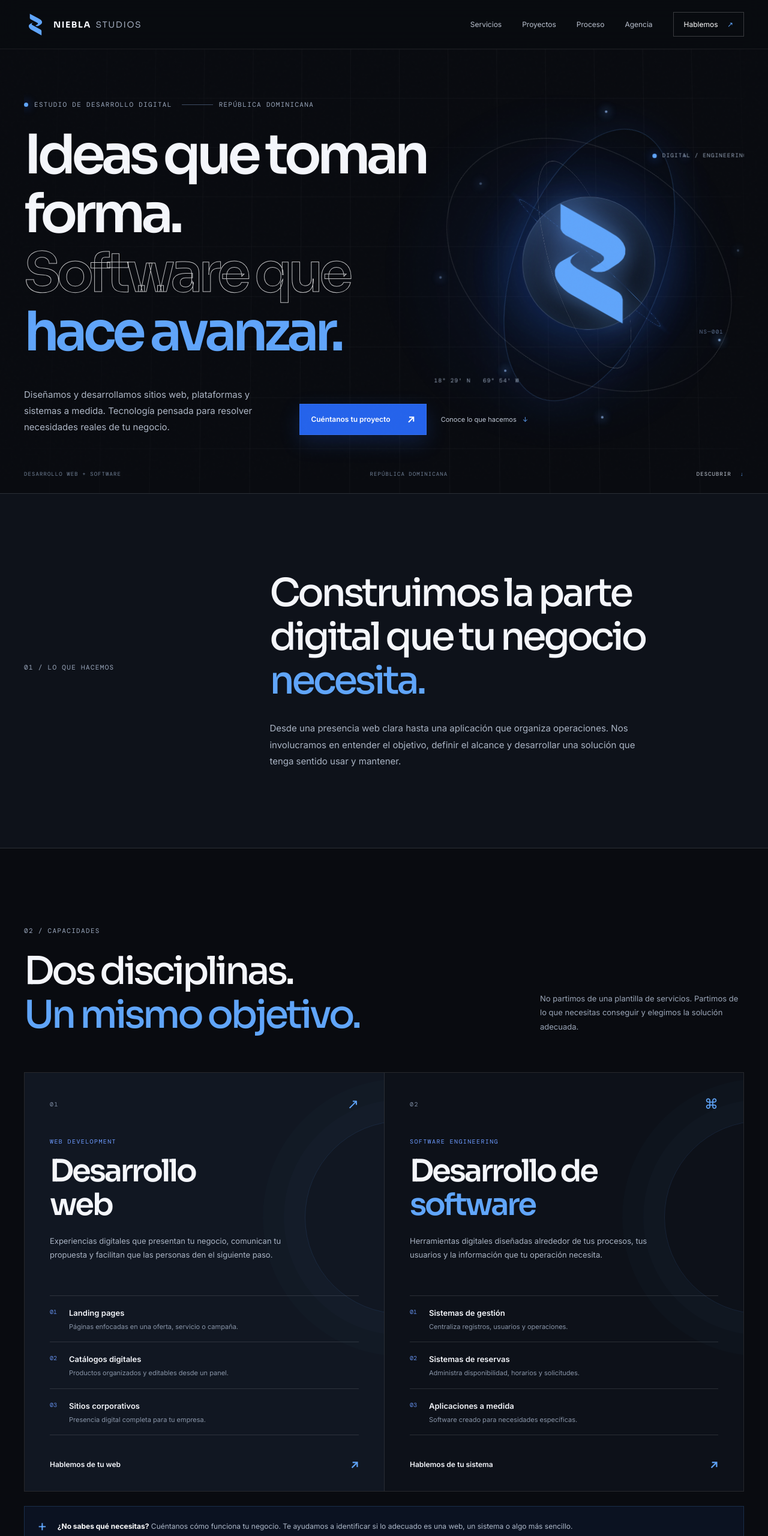
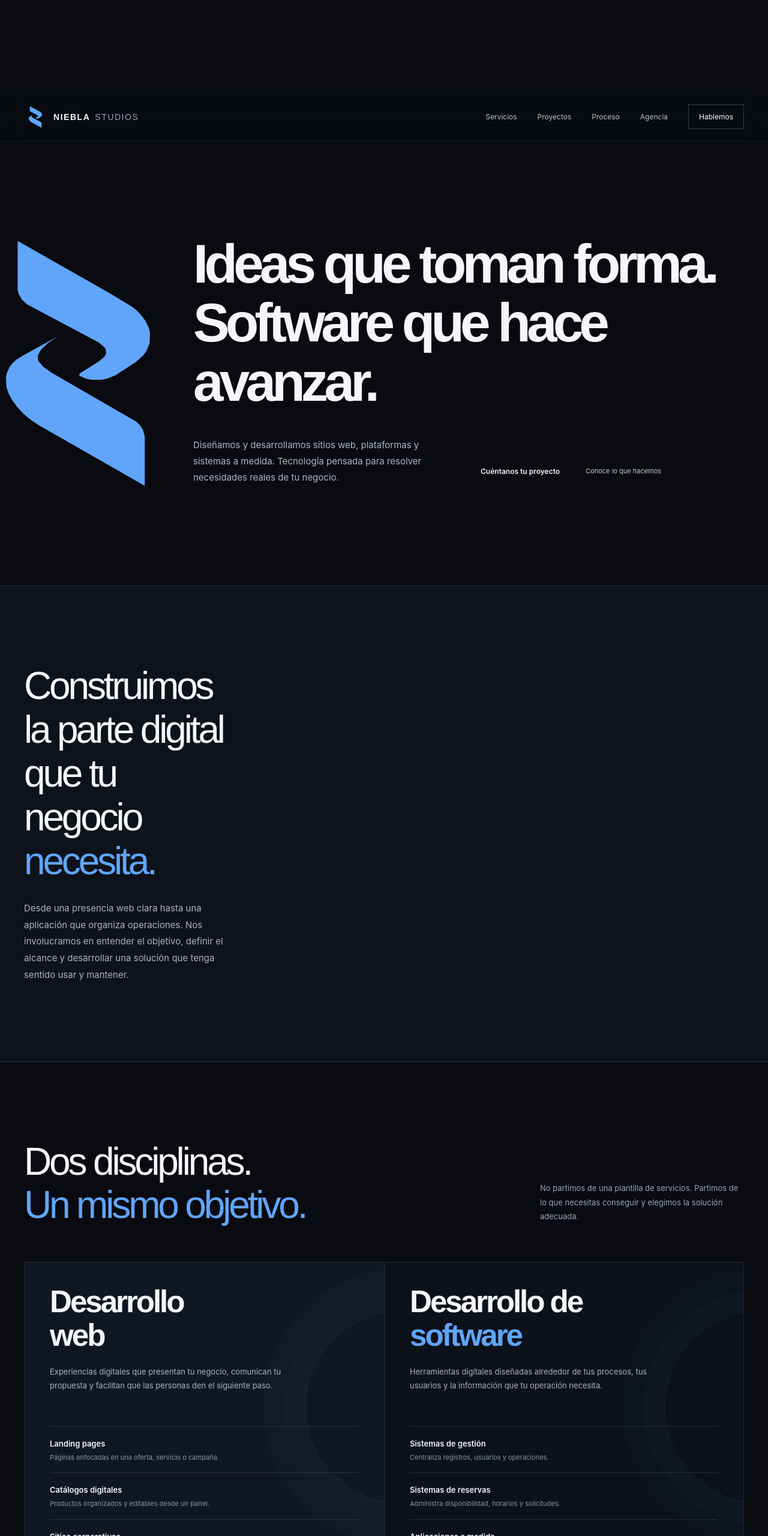
Before and after one commit to Spam90/Niebla-Studios-Web, a website: page index.html in a window 1280 px wide. Shown: the top 2560 px of the page at 60% size. Drawn offline with nearby package versions, Linux system fonts and the light colour scheme.

Commit message:
Update font links and restructure HTML sections

```diff
--- a/index.html
+++ b/index.html
@@ -17,108 +17,99 @@
   <meta name="twitter:card" content="summary_large_image">
   <link rel="preconnect" href="https://fonts.googleapis.com">
   <link rel="preconnect" href="https://fonts.gstatic.com" crossorigin>
-  <link href="https://fonts.googleapis.com/css2?family=DM+Mono:wght@400;500&family=Inter:wght@400;500;600;700&family=Sora:wght@400;500;600;700;800&display=swap" rel="stylesheet">
+  <link href="https://fonts.googleapis.com/css2?family=Bricolage+Grotesque:opsz,wdth,wght@12..96,75..100,200..800&display=swap" rel="stylesheet">
   <link rel="stylesheet" href="./redesign.css">
   <script type="application/ld+json">
   {"@context":"https://schema.org","@type":"ProfessionalService","name":"Niebla Studios","url":"https://nieblastudio.devs.surf/","logo":"https://nieblastudio.devs.surf/assets/simbolo.svg","email":"nieblastudiosrd@gmail.com","areaServed":{"@type":"Country","name":"República Dominicana"},"serviceType":["Desarrollo web","Desarrollo de software"]}
   </script>
 </head>
 <body>
+<canvas id="fog" aria-hidden="true"></canvas>
+<div class="progress" aria-hidden="true"></div>
 <a class="skip" href="#contenido">Saltar al contenido</a>
-<div class="noise" aria-hidden="true"></div>
 <header class="header" id="top">
   <div class="wrap nav">
     <a class="brand" href="#inicio" aria-label="Niebla Studios, inicio"><img src="assets/simbolo.svg" alt="" width="38" height="38"><span>NIEBLA <span class="brand-light">STUDIOS</span></span></a>
     <button class="menu-btn" id="menuBtn" aria-label="Abrir menú" aria-expanded="false" aria-controls="navLinks"><i></i><i></i></button>
     <nav class="nav-links" id="navLinks" aria-label="Navegación principal">
       <a href="#servicios">Servicios</a><a href="#proyectos">Proyectos</a><a href="#proceso">Proceso</a><a href="#agencia">Agencia</a>
-      <a class="nav-cta" href="#contacto">Hablemos <span>↗</span></a>
+      <a class="nav-cta" href="#contacto">Hablemos </a>
     </nav>
   </div>
 </header>
 <main id="contenido" tabindex="-1">
-  <section class="hero section-wrap" id="inicio">
-    <div class="hero-grid"></div><div class="hero-glow"></div>
-    <div class="hero-content">
-      <p class="eyebrow"><span class="live-dot"></span> ESTUDIO DE DESARROLLO DIGITAL <span class="eyebrow-line"></span> REPÚBLICA DOMINICANA</p>
-      <h1>Ideas que toman forma.<br><span class="outline">Software que</span><br><span class="blue-word">hace avanzar.</span></h1>
+  <section class="hero" id="inicio">
+    <img class="hero-symbol" src="assets/simbolo.svg" alt="" width="260" height="430">
+    <div class="wrap hero-content">
+      <h1>Ideas que toman forma.<br>Software que hace avanzar.</h1>
       <div class="hero-bottom">
         <p class="hero-copy">Diseñamos y desarrollamos sitios web, plataformas y sistemas a medida. Tecnología pensada para resolver necesidades reales de tu negocio.</p>
-        <div class="hero-actions"><a class="button button-blue" href="#contacto">Cuéntanos tu proyecto <span>↗</span></a><a class="text-link" href="#servicios">Conoce lo que hacemos <span>↓</span></a></div>
+        <div class="hero-actions"><a class="button" href="#contacto">Cuéntanos tu proyecto</a><a class="text-link" href="#servicios">Conoce lo que hacemos</a></div>
       </div>
     </div>
-    <div class="hero-visual" aria-hidden="true">
-      <div class="visual-orbit orbit-one"></div><div class="visual-orbit orbit-two"></div>
-      <div class="visual-core"><img src="assets/simbolo.svg" alt=""></div>
-      <div class="visual-tag tag-top"><span class="tag-dot"></span> DIGITAL / ENGINEERING</div>
-      <div class="visual-tag tag-bottom">18° 29' N&nbsp;&nbsp; 69° 54' W</div>
-      <div class="visual-index">NS—001</div>
-    </div>
-    <div class="hero-meta"><span>DESARROLLO WEB + SOFTWARE</span><span>REPÚBLICA DOMINICANA</span><a href="#servicios">DESCUBRIR <b>↓</b></a></div>
   </section>
 
   <section class="intro section-pad">
     <div class="wrap intro-grid">
-      <p class="eyebrow">01 / LO QUE HACEMOS</p>
       <div><h2>Construimos la parte digital que tu negocio <em>necesita.</em></h2><p class="intro-text">Desde una presencia web clara hasta una aplicación que organiza operaciones. Nos involucramos en entender el objetivo, definir el alcance y desarrollar una solución que tenga sentido usar y mantener.</p></div>
     </div>
   </section>
 
   <section class="services section-pad" id="servicios">
     <div class="wrap">
-      <div class="section-heading"><div><p class="eyebrow">02 / CAPACIDADES</p><h2>Dos disciplinas.<br><em>Un mismo objetivo.</em></h2></div><p class="section-aside">No partimos de una plantilla de servicios. Partimos de lo que necesitas conseguir y elegimos la solución adecuada.</p></div>
+      <div class="section-heading"><div><h2>Dos disciplinas.<br><em>Un mismo objetivo.</em></h2></div><p class="section-aside">No partimos de una plantilla de servicios. Partimos de lo que necesitas conseguir y elegimos la solución adecuada.</p></div>
       <div class="service-columns">
         <article class="service-panel">
-          <div class="service-top"><span class="service-number">01</span><span class="service-icon">↗</span></div>
-          <p class="service-kicker">WEB DEVELOPMENT</p><h3>Desarrollo<br>web</h3>
+
+          <h3>Desarrollo<br>web</h3>
           <p class="service-desc">Experiencias digitales que presentan tu negocio, comunican tu propuesta y facilitan que las personas den el siguiente paso.</p>
           <ul class="service-list">
-            <li><span>01</span><div><strong>Landing pages</strong><small>Páginas enfocadas en una oferta, servicio o campaña.</small></div></li>
-            <li><span>02</span><div><strong>Catálogos digitales</strong><small>Productos organizados y editables desde un panel.</small></div></li>
-            <li><span>03</span><div><strong>Sitios corporativos</strong><small>Presencia digital completa para tu empresa.</small></div></li>
+            <li><div><strong>Landing pages</strong><small>Páginas enfocadas en una oferta, servicio o campaña.</small></div></li>
+            <li><div><strong>Catálogos digitales</strong><small>Productos organizados y editables desde un panel.</small></div></li>
+            <li><div><strong>Sitios corporativos</strong><small>Presencia digital completa para tu empresa.</small></div></li>
           </ul>
-          <a class="service-link" href="#contacto">Hablemos de tu web <span>↗</span></a>
+          <a class="service-link" href="#contacto">Hablemos de tu web </a>
         </article>
         <article class="service-panel service-panel-dark">
-          <div class="service-top"><span class="service-number">02</span><span class="service-icon">⌘</span></div>
-          <p class="service-kicker">SOFTWARE ENGINEERING</p><h3>Desarrollo de<br><em>software</em></h3>
+
+          <h3>Desarrollo de<br><em>software</em></h3>
           <p class="service-desc">Herramientas digitales diseñadas alrededor de tus procesos, tus usuarios y la información que tu operación necesita.</p>
           <ul class="service-list">
-            <li><span>01</span><div><strong>Sistemas de gestión</strong><small>Centraliza registros, usuarios y operaciones.</small></div></li>
-            <li><span>02</span><div><strong>Sistemas de reservas</strong><small>Administra disponibilidad, horarios y solicitudes.</small></div></li>
-            <li><span>03</span><div><strong>Aplicaciones a medida</strong><small>Software creado para necesidades específicas.</small></div></li>
+            <li><div><strong>Sistemas de gestión</strong><small>Centraliza registros, usuarios y operaciones.</small></div></li>
+            <li><div><strong>Sistemas de reservas</strong><small>Administra disponibilidad, horarios y solicitudes.</small></div></li>
+            <li><div><strong>Aplicaciones a medida</strong><small>Software creado para necesidades específicas.</small></div></li>
           </ul>
-          <a class="service-link" href="#contacto">Hablemos de tu sistema <span>↗</span></a>
+          <a class="service-link" href="#contacto">Hablemos de tu sistema </a>
         </article>
       </div>
-      <div class="service-note"><span class="note-mark">+</span><p><strong>¿No sabes qué necesitas?</strong> Cuéntanos cómo funciona tu negocio. Te ayudamos a identificar si lo adecuado es una web, un sistema o algo más sencillo.</p></div>
+      <div class="service-note"><p><strong>¿No sabes qué necesitas?</strong> Cuéntanos cómo funciona tu negocio. Te ayudamos a identificar si lo adecuado es una web, un sistema o algo más sencillo.</p></div>
     </div>
   </section>
 
   <section class="projects section-pad" id="proyectos">
     <div class="wrap">
-      <div class="section-heading"><div><p class="eyebrow">03 / EXPLORACIÓN</p><h2>Ideas convertidas<br>en <em>experiencias.</em></h2></div><p class="section-aside">Demostraciones conceptuales para mostrar distintos tipos de soluciones que podemos desarrollar. No son proyectos entregados a clientes.</p></div>
+      <div class="section-heading"><div><h2>Ideas convertidas<br>en <em>experiencias.</em></h2></div><p class="section-aside">Demostraciones conceptuales para mostrar distintos tipos de soluciones que podemos desarrollar. No son proyectos entregados a clientes.</p></div>
       <div class="project-grid">
         <a class="project-card project-large" href="https://niebla-catalogo-digital.vercel.app/" target="_blank" rel="noopener noreferrer">
           <div class="project-screen screen-catalog"><div class="mock-top"><span>ATELIER / MARKET</span><span>COLLECTION 2026</span></div><div class="mock-title">Objetos para<br><i>vivir mejor.</i></div><div class="mock-products"><span class="mock-product product-a"></span><span class="mock-product product-b"></span><span class="mock-product product-c"></span></div><div class="mock-foot">CATÁLOGO DIGITAL / DEMO</div></div>
-          <div class="project-info"><div><span class="project-type">DEMO CONCEPTUAL / 01</span><h3>Catálogo digital</h3><p>Productos, categorías y administración desde un solo lugar.</p></div><span class="project-arrow">↗</span></div>
+          <div class="project-info"><div><span class="project-type">DEMO CONCEPTUAL</span><h3>Catálogo digital</h3><p>Productos, categorías y administración desde un solo lugar.</p></div></div>
         </a>
         <a class="project-card" href="https://niebla-sistema-gestion.vercel.app/" target="_blank" rel="noopener noreferrer">
           <div class="project-screen screen-dashboard"><div class="dash-sidebar"><b>n.</b><span></span><span></span><span></span><span></span></div><div class="dash-main"><div class="dash-heading">Overview <small>Workspace / 2026</small></div><div class="dash-stats"><i></i><i></i><i></i></div><div class="dash-chart"><span></span><span></span><span></span><span></span><span></span><span></span><span></span><span></span><span></span></div><div class="dash-rows"><i></i><i></i><i></i></div></div></div>
-          <div class="project-info"><div><span class="project-type">DEMO CONCEPTUAL / 02</span><h3>Sistema de gestión</h3><p>Una interfaz para organizar información y operaciones.</p></div><span class="project-arrow">↗</span></div>
+          <div class="project-info"><div><span class="project-type">DEMO CONCEPTUAL</span><h3>Sistema de gestión</h3><p>Una interfaz para organizar información y operaciones.</p></div></div>
         </a>
         <a class="project-card" href="https://niebla-sistema-reservas.vercel.app/" target="_blank" rel="noopener noreferrer">
           <div class="project-screen screen-booking"><div class="booking-head"><span>RESERVA / STUDIO</span><b>01—2026</b></div><div class="booking-title">Tu tiempo,<br><i>bien organizado.</i></div><div class="booking-calendar"><div class="calendar-row"><b>LU</b><b>MA</b><b>MI</b><b>JU</b><b>VI</b><b>SA</b><b>DO</b></div><div class="calendar-row"><span>09</span><span>10</span><span class="selected">11</span><span>12</span><span>13</span><span>14</span><span>15</span></div><div class="calendar-slots"><i></i><i></i><i></i></div></div></div>
-          <div class="project-info"><div><span class="project-type">DEMO CONCEPTUAL / 03</span><h3>Sistema de reservas</h3><p>Disponibilidad, horarios y solicitudes en una experiencia.</p></div><span class="project-arrow">↗</span></div>
+          <div class="project-info"><div><span class="project-type">DEMO CONCEPTUAL</span><h3>Sistema de reservas</h3><p>Disponibilidad, horarios y solicitudes en una experiencia.</p></div></div>
         </a>
       </div>
-      <p class="project-disclaimer"><span>ⓘ</span> Estas demos utilizan datos ficticios y tienen fines demostrativos. Su disponibilidad no implica que todas las funciones estén conectadas a servicios reales.</p>
+      <p class="project-disclaimer">Estas demos utilizan datos ficticios y tienen fines demostrativos. Su disponibilidad no implica que todas las funciones estén conectadas a servicios reales.</p>
     </div>
   </section>
 
   <section class="approach section-pad" id="proceso">
     <div class="wrap">
-      <div class="section-heading"><div><p class="eyebrow">04 / CÓMO TRABAJAMOS</p><h2>De la necesidad<br>al <em>producto.</em></h2></div><p class="section-aside">Un proceso claro evita construir a ciegas. Cada etapa tiene un objetivo y una decisión que validar.</p></div>
+      <div class="section-heading"><div><h2>De la necesidad<br>al <em>producto.</em></h2></div><p class="section-aside">Un proceso claro evita construir a ciegas. Cada etapa tiene un objetivo y una decisión que validar.</p></div>
       <div class="process-list">
         <article><span class="process-no">01</span><div><h3>Entender</h3><p>Conocemos tu negocio, el problema, las personas involucradas y lo que quieres conseguir.</p></div><span class="process-output">CONTEXTO</span></article>
         <article><span class="process-no">02</span><div><h3>Definir</h3><p>Establecemos la solución, las funcionalidades, el alcance, los entregables y las prioridades.</p></div><span class="process-output">PLAN</span></article>
@@ -130,16 +121,16 @@
 
   <section class="about section-pad" id="agencia">
     <div class="wrap about-wrap">
-      <div class="about-top"><p class="eyebrow">05 / NIEBLA STUDIOS</p><span class="about-coordinate">INDEPENDENT DIGITAL STUDIO<br>BASED IN DOMINICAN REPUBLIC</span></div>
+
       <h2>No hacemos tecnología<br>por hacerla. <em>La hacemos útil.</em></h2>
-      <div class="about-bottom"><p>Niebla Studios es una agencia independiente de desarrollo web y software. Combinamos desarrollo, diseño y visión de negocio para crear soluciones digitales con un propósito claro.</p><div class="about-values"><div><b>01</b><span>Claridad antes que complejidad.</span></div><div><b>02</b><span>Diseño que ayuda a utilizar.</span></div><div><b>03</b><span>Soluciones que responden al contexto.</span></div></div></div>
+      <div class="about-bottom"><p>Niebla Studios es una agencia independiente de desarrollo web y software. Combinamos desarrollo, diseño y visión de negocio para crear soluciones digitales con un propósito claro.</p><div class="about-values"><div><span>Claridad antes que complejidad.</span></div><div><span>Diseño que ayuda a utilizar.</span></div><div><span>Soluciones que responden al contexto.</span></div></div></div>
       <div class="team-strip"><div><span class="team-label">EL EQUIPO FUNDADOR</span><p>Dos perfiles complementarios, un mismo compromiso con cada proyecto.</p></div><div class="team-role"><span>JEREMIAS</span><strong>Backend &amp; gestión de proyectos</strong></div><div class="team-role"><span>NELXUS</span><strong>Frontend &amp; marketing</strong></div></div>
     </div>
   </section>
 
   <section class="faq section-pad" id="preguntas">
     <div class="wrap faq-grid">
-      <div><p class="eyebrow">06 / PREGUNTAS FRECUENTES</p><h2>Antes de<br><em>empezar.</em></h2><p class="faq-intro">Lo esencial para saber cómo trabajamos. Los detalles de cada proyecto quedan establecidos en su propuesta.</p></div>
+      <div><h2>Antes de<br><em>empezar.</em></h2><p class="faq-intro">Lo esencial para saber cómo trabajamos. Los detalles de cada proyecto quedan establecidos en su propuesta.</p></div>
       <div class="faq-list">
         <details><summary>¿Cuánto cuesta desarrollar un proyecto?<span>+</span></summary><p>Depende del alcance, las funcionalidades, el contenido y las integraciones. Primero entendemos qué necesitas y luego preparamos una propuesta con precio y entregables definidos.</p></details>
         <details><summary>¿Cuánto tiempo toma?<span>+</span></summary><p>El plazo depende de la complejidad y de la disponibilidad de materiales y aprobaciones. Lo estimamos después de revisar los requisitos.</p></details>
@@ -153,13 +144,12 @@
 
   <section class="contact section-pad" id="contacto">
     <div class="wrap contact-wrap">
-      <p class="eyebrow"><span class="live-dot"></span> 07 / EMPECEMOS</p>
       <h2>¿Qué quieres<br><em>construir?</em></h2>
-      <div class="contact-bottom"><p>Cuéntanos qué necesita tu negocio. No tienes que llegar con la solución definida; podemos empezar por entender el problema.</p><div class="contact-actions"><a class="button button-blue" id="emailCta" href="mailto:nieblastudiosrd@gmail.com?subject=Proyecto%20-%20Niebla%20Studios">Hablemos de tu proyecto <span>↗</span></a><a class="contact-mail" href="mailto:nieblastudiosrd@gmail.com">nieblastudiosrd@gmail.com</a><a class="contact-social" href="https://www.instagram.com/nieblastudios/" target="_blank" rel="noopener noreferrer">Instagram ↗</a></div></div>
+      <div class="contact-bottom"><p>Cuéntanos qué necesita tu negocio. No tienes que llegar con la solución definida; podemos empezar por entender el problema.</p><div class="contact-actions"><a class="button button-blue" id="emailCta" href="mailto:nieblastudiosrd@gmail.com?subject=Proyecto%20-%20Niebla%20Studios">Hablemos de tu proyecto </a><a class="contact-mail" href="mailto:nieblastudiosrd@gmail.com">nieblastudiosrd@gmail.com</a><a class="contact-social" href="https://www.instagram.com/nieblastudios/" target="_blank" rel="noopener noreferrer">Instagram</a></div></div>
     </div>
   </section>
 </main>
-<footer class="footer"><div class="wrap footer-main"><a class="brand" href="#inicio"><img src="assets/simbolo.svg" alt="" width="34" height="34"><span>NIEBLA<span class="brand-light">STUDIOS</span></span></a><p>Desarrollo web y software.<br>República Dominicana.</p><div class="footer-links"><a href="#servicios">Servicios</a><a href="#proyectos">Proyectos</a><a href="#proceso">Proceso</a><a href="#contacto">Contacto</a><a href="https://www.instagram.com/nieblastudios/" target="_blank" rel="noopener noreferrer">Instagram ↗</a></div></div><div class="wrap footer-bottom"><span>© <span id="year">2026</span> NIEBLA STUDIOS</span><span>DISEÑADO PARA CONSTRUIR LO QUE SIGUE.</span><a href="#top">VOLVER ARRIBA ↑</a></div></footer>
+<footer class="footer"><div class="wrap footer-main"><a class="brand" href="#inicio"><img src="assets/simbolo.svg" alt="" width="34" height="34"><span>NIEBLA<span class="brand-light">STUDIOS</span></span></a><p>Desarrollo web y software.<br>República Dominicana.</p><div class="footer-links"><a href="#servicios">Servicios</a><a href="#proyectos">Proyectos</a><a href="#proceso">Proceso</a><a href="#contacto">Contacto</a><a href="https://www.instagram.com/nieblastudios/" target="_blank" rel="noopener noreferrer">Instagram</a></div></div><div class="wrap footer-bottom"><span>© <span id="year">2026</span> Niebla Studios</span><span>Diseñado para construir lo que sigue.</span><a href="#top">Volver arriba</a></div></footer>
 <script src="./config.js"></script>
 <script src="./redesign.js" defer></script>
 </body>
```
